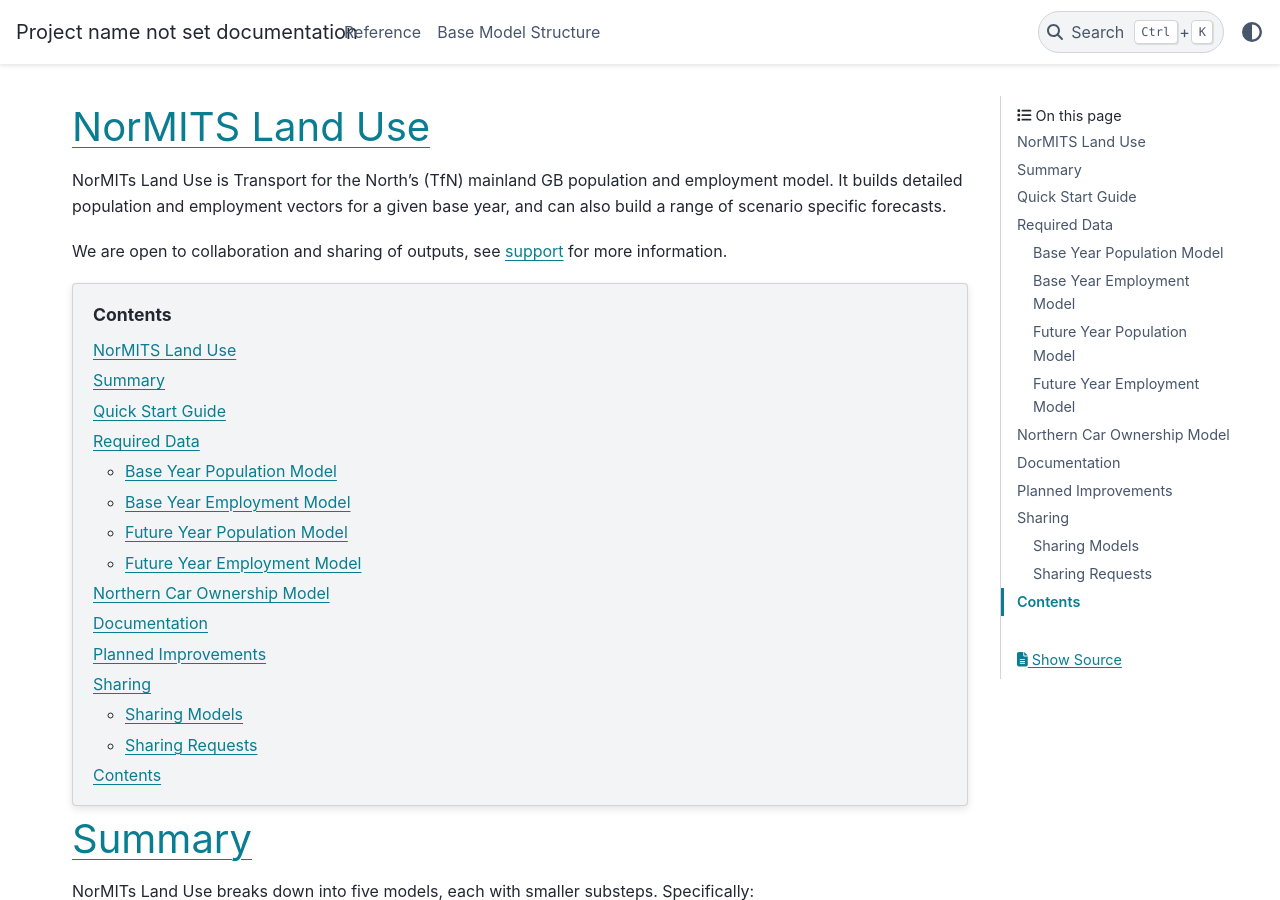
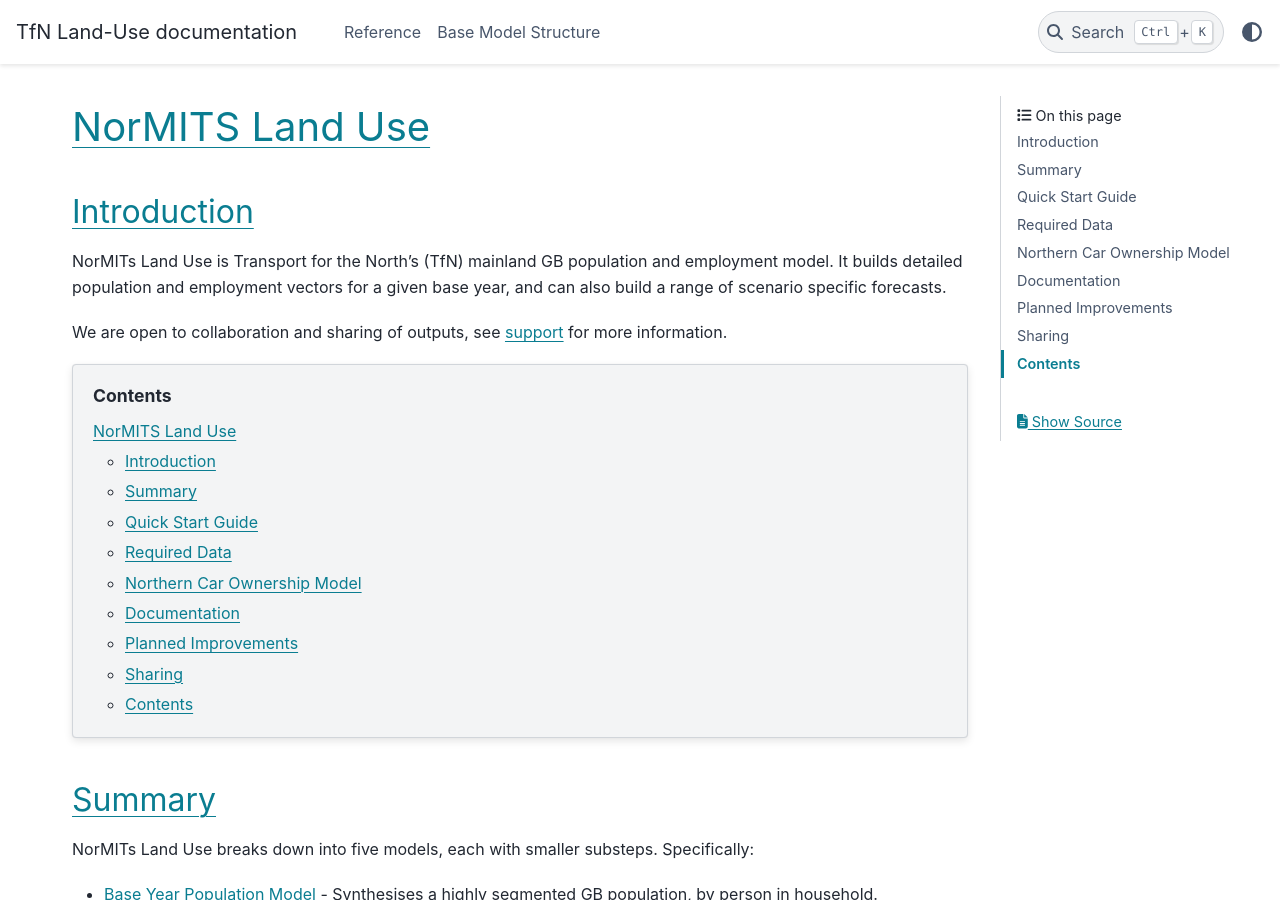
Before and after one commit to asongtoruin/Land-Use, a Sphinx documentation site: the page built from docs/index.rst, in a window 1280 px wide and 900 px high. Built offline with Sphinx 7.4.7 and the PyData theme 0.15.4, drawn with Linux system fonts in a browser that asks for light colours.

Commit message:
Tweak existing docs
Just adding some title formatting etc

```diff
--- a/docs/conf.py
+++ b/docs/conf.py
@@ -17,6 +17,8 @@
 
 # -- Project information -----------------------------------------------------
 import land_use
+
+project = "TfN Land-Use"
 
 # Napoleon settings
 napoleon_google_docstring = False
--- a/docs/index.rst
+++ b/docs/index.rst
@@ -1,5 +1,8 @@
 NorMITS Land Use
-================
+################
+
+Introduction
+============
 
 NorMITs Land Use is Transport for the North's (TfN) mainland GB population and
 employment model. It builds detailed population and employment vectors for a
```
Also changed, not shown: docs/base_model_structure.rst (+7 -3 lines).
